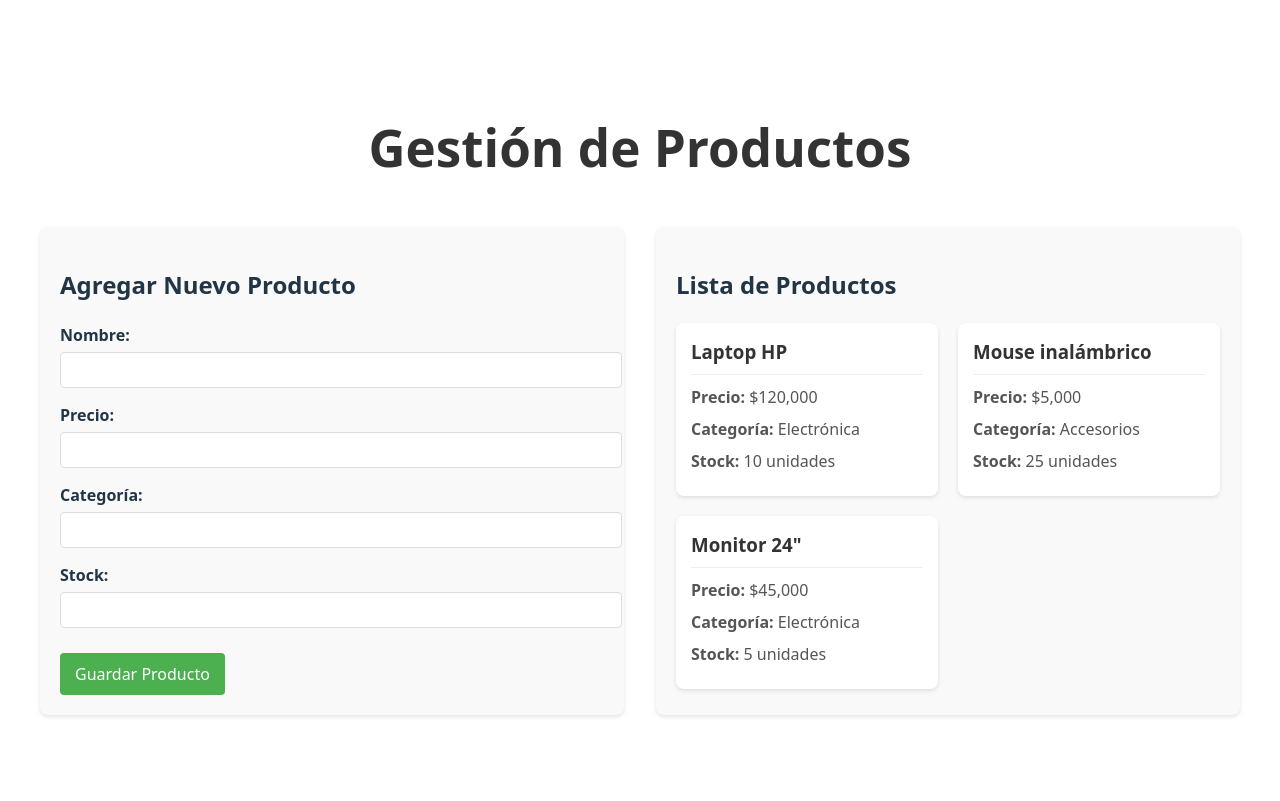
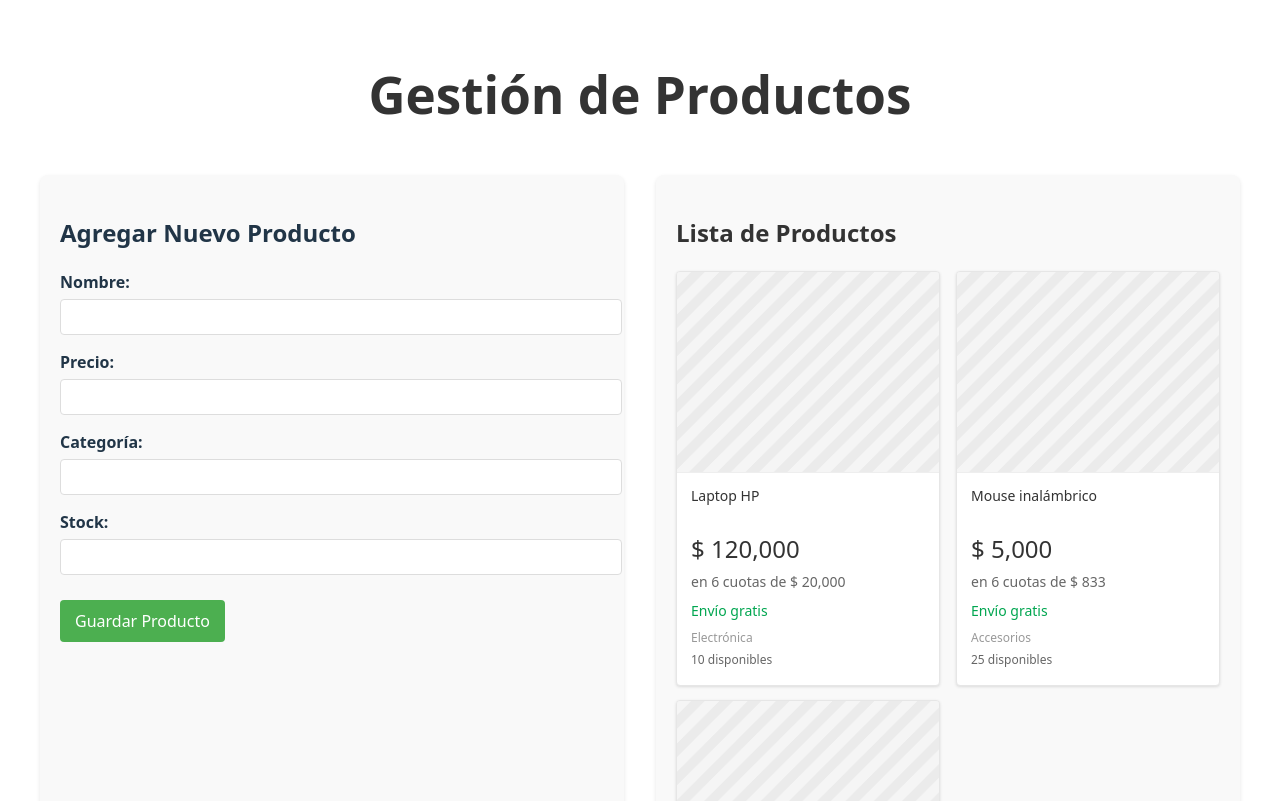
Before and after one commit to 4lexxe/pv_tp4_grupo4, a React (Vite) app: page / in a window 1280 px wide. Shown: the top 801 px of the page. Built offline with nearby package versions, Linux system fonts and the light colour scheme.

Commit message:
feat: estilo tarjetas tipo Mercado Libre y formato de comentarios mejorado

```diff
--- a/src/App.css
+++ b/src/App.css
@@ -1,3 +1,4 @@
+/* Estilos generales */
 #root {
   max-width: 1200px;
   margin: 0 auto;
@@ -40,6 +41,10 @@
 .read-the-docs {
   color: #888;
 }
+
+/***************************************
+ * ESTRUCTURA PRINCIPAL DE LA APLICACIÓN
+ ***************************************/
 
 .app-container {
   display: flex;
@@ -86,7 +91,10 @@
   to { opacity: 1; transform: translateY(0); }
 }
 
-/* Estilos para el formulario */
+/***************************************
+ * ESTILOS PARA EL FORMULARIO
+ ***************************************/
+
 .product-form {
   background-color: #f9f9f9;
   padding: 20px;
@@ -127,7 +135,10 @@
   background-color: #45a049;
 }
 
-/* Estilos para la lista de productos */
+/***************************************
+ * ESTILOS PARA LA LISTA DE PRODUCTOS
+ ***************************************/
+
 .product-list {
   background-color: #f9f9f9;
   padding: 20px;
@@ -135,39 +146,117 @@
   box-shadow: 0 2px 4px rgba(0, 0, 0, 0.1);
 }
 
+.product-list h2 {
+  margin-bottom: 20px;
+  color: #333;
+  font-size: 1.5rem;
+}
+
+/* Contenedor de tarjetas estilo Mercado Libre */
 .product-cards {
   display: grid;
-  grid-template-columns: repeat(auto-fill, minmax(250px, 1fr));
-  gap: 20px;
+  grid-template-columns: repeat(auto-fill, minmax(220px, 1fr));
+  gap: 16px;
 }
 
+/* Tarjeta individual estilo Mercado Libre */
 .product-card {
   background-color: white;
-  border-radius: 8px;
-  box-shadow: 0 2px 4px rgba(0, 0, 0, 0.1);
-  padding: 15px;
-  transition: transform 0.2s, box-shadow 0.2s;
+  border-radius: 4px;
+  overflow: hidden;
+  box-shadow: 0 1px 3px rgba(0, 0, 0, 0.12);
+  transition: box-shadow 0.2s ease;
+  display: flex;
+  flex-direction: column;
+  height: 100%;
+  position: relative;
+  border: 1px solid #e6e6e6;
 }
 
 .product-card:hover {
-  transform: translateY(-5px);
-  box-shadow: 0 5px 15px rgba(0, 0, 0, 0.1);
+  box-shadow: 0 2px 8px rgba(0, 0, 0, 0.12);
 }
 
-.product-card h3 {
-  margin-top: 0;
-  margin-bottom: 10px;
-  color: #333;
+/* Placeholder para imagen */
+.product-image {
+  height: 200px;
+  background-color: #f5f5f5;
+  display: flex;
+  align-items: center;
+  justify-content: center;
   border-bottom: 1px solid #eee;
-  padding-bottom: 8px;
 }
 
-.product-details p {
-  margin: 8px 0;
-  color: #555;
+.image-placeholder {
+  width: 100%;
+  height: 100%;
+  background-color: #ebebeb;
+  background-image: linear-gradient(135deg, #f5f5f5 25%, #ebebeb 25%, #ebebeb 50%, #f5f5f5 50%, #f5f5f5 75%, #ebebeb 75%, #ebebeb 100%);
+  background-size: 28.28px 28.28px;
 }
 
-/* Estilos responsivos */
+/* Contenido de la tarjeta */
+.product-content {
+  padding: 14px;
+  display: flex;
+  flex-direction: column;
+  flex-grow: 1;
+}
+
+/* Nombre del producto */
+.product-name {
+  font-size: 14px;
+  margin: 0 0 8px 0;
+  color: #333;
+  font-weight: 400;
+  line-height: 1.3;
+  overflow: hidden;
+  display: -webkit-box;
+  -webkit-line-clamp: 2;
+  -webkit-box-orient: vertical;
+  height: 36px;
+}
+
+/* Precio */
+.product-price {
+  font-size: 24px;
+  font-weight: 400;
+  color: #333;
+  margin-bottom: 4px;
+}
+
+/* Cuotas */
+.product-installments {
+  font-size: 14px;
+  color: #666;
+  margin-bottom: 8px;
+}
+
+/* Envío */
+.product-shipping {
+  color: #00a650;
+  font-size: 14px;
+  font-weight: 500;
+  margin-bottom: 8px;
+}
+
+/* Categoría */
+.product-category {
+  font-size: 12px;
+  color: #999;
+  margin-bottom: 4px;
+}
+
+/* Stock */
+.product-stock {
+  font-size: 12px;
+  color: #666;
+}
+
+/***************************************
+ * ESTILOS RESPONSIVOS
+ ***************************************/
+
 @media (min-width: 768px) {
   .content-container {
     flex-direction: row;
--- a/src/components/ProductList.jsx
+++ b/src/components/ProductList.jsx
@@ -10,11 +10,25 @@
         <div className="product-cards">
           {products.map(product => (
             <div key={product.id} className="product-card">
-              <h3>{product.name}</h3>
-              <div className="product-details">
-                <p><strong>Precio:</strong> ${product.price.toLocaleString()}</p>
-                <p><strong>Categoría:</strong> {product.category}</p>
-                <p><strong>Stock:</strong> {product.stock} unidades</p>
+              <div className="product-image">
+                {/* Placeholder para imagen */}
+                <div className="image-placeholder"></div>
+              </div>
+              <div className="product-content">
+                <h3 className="product-name">{product.name}</h3>
+                <div className="product-price">
+                  $ {product.price.toLocaleString()}
+                </div>
+                <div className="product-installments">
+                  en 6 cuotas de $ {Math.round(product.price / 6).toLocaleString()}
+                </div>
+                <div className="product-shipping">
+                  Envío gratis
+                </div>
+                <div className="product-category">{product.category}</div>
+                <div className="product-stock">
+                  {product.stock > 0 ? `${product.stock} disponibles` : 'Sin stock'}
+                </div>
               </div>
             </div>
           ))}
```
Also changed, not shown: src/App.jsx (+13 -2 lines).
